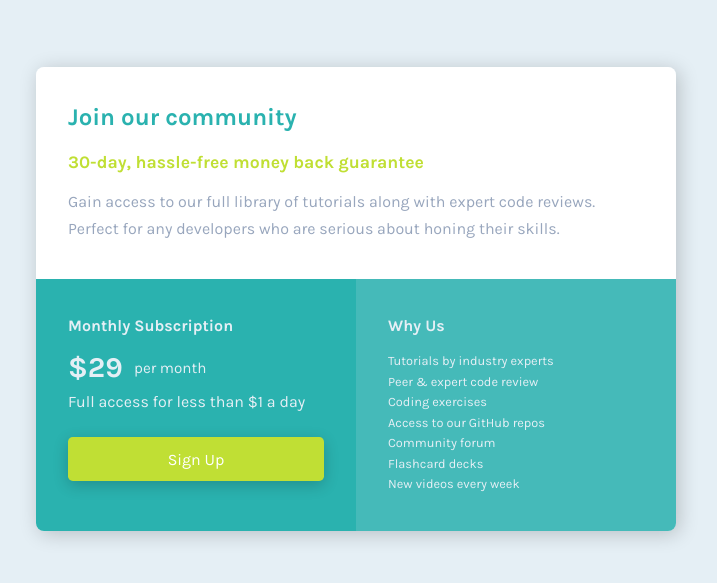
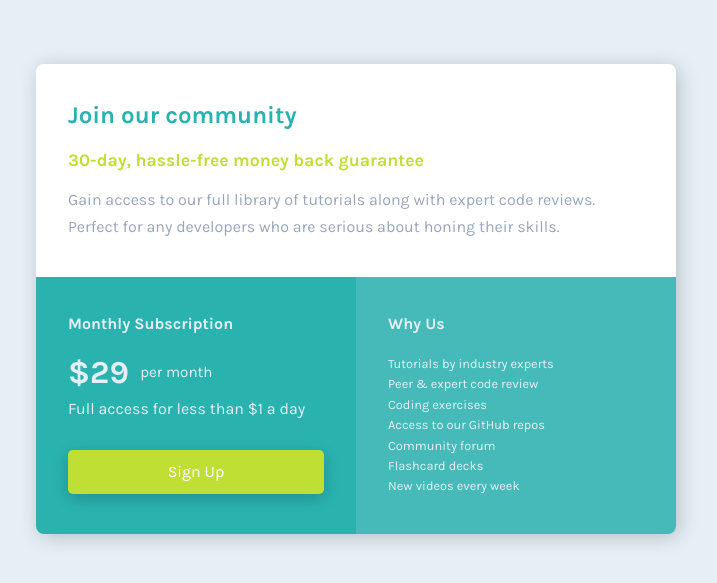
Before and after one commit to carniel-carl/single-price-grid, a plain HTML site: page index.html in a window 1280 px wide. Shown: the part 101-684 px from the top of the page, without its empty margins (284-1001 px from the left). Drawn offline with Linux system fonts and the light colour scheme.

Commit message:
adjust grid

```diff
--- a/style.css
+++ b/style.css
@@ -82,7 +82,7 @@ p {
 
 h4 {
     color: var(--LIGHT-GRAY);
-    margin-bottom: 1rem;
+    margin-bottom: 1.3rem;
 }
 
 .price-section {
@@ -93,7 +93,7 @@ h4 {
 }
 
 .price {
-    font-size: 1.8rem;
+    font-size: 2rem;
     color: var(--LIGHT-GRAY);
     font-weight: 700;
 }
@@ -104,7 +104,7 @@ h4 {
 }
 
 a {
-    margin: 1.6rem 0 0;
+    margin: 2rem 0 0;
     background: var(--BRIGHT-YELLOW);
     text-decoration: none;
     text-align: center;
```
